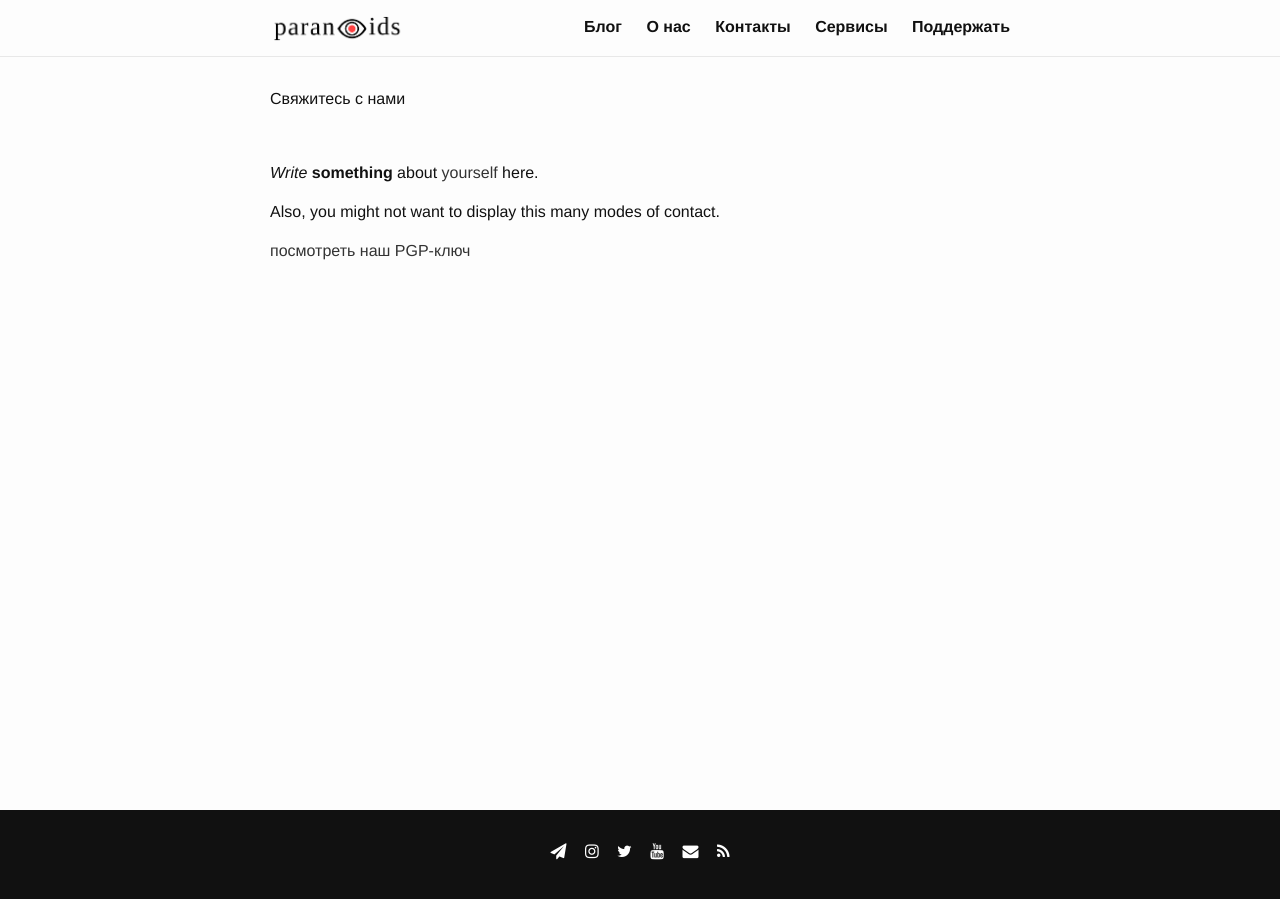
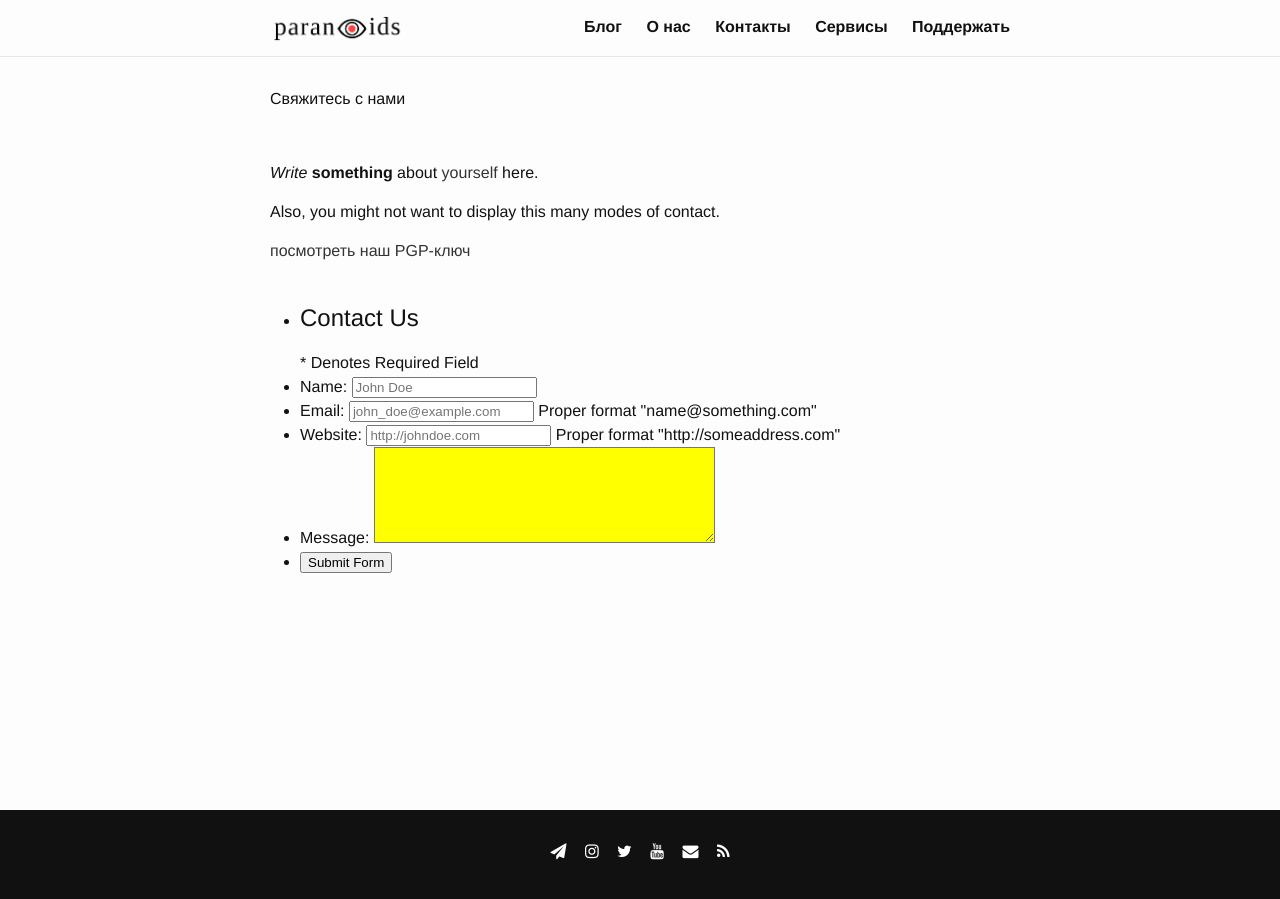
Before and after one commit to 2b7E1n6D0e5R7/2b7E1n6D0e5R7.github.io, a Jekyll site: the page built from _pages/contact.md, in a window 1280 px wide. Built offline with Jekyll 4.4.1, drawn with Linux system fonts in a browser that asks for light colours.

Commit message:
Update contact.md

```diff
--- a/_pages/contact.md
+++ b/_pages/contact.md
@@ -12,3 +12,36 @@ _Write_ **something** about [yourself](https://www.google.com/search?q=who+am+i)
 Also, you might not want to display this many modes of contact.
 
 [посмотреть наш PGP-ключ](/pgp)
+
+
+
+<form class="contact_form" action="/" method="post" name="contact_form" id="e41575620527i9a">
+    <input name="forms" type="hidden" class="formid" value="e41575620527i9a">
+    <ul>
+        <li>
+             <h2>Contact Us</h2>
+             <span class="required_notification">* Denotes Required Field</span>
+        </li>
+        <li>
+            <label for="name">Name:</label>
+            <input type="text"  placeholder="John Doe" required />
+        </li>
+        <li>
+            <label for="email">Email:</label>
+            <input type="email" name="email" placeholder="john_doe@example.com" required />
+            <span class="form_hint">Proper format "name@something.com"</span>
+        </li>
+        <li>
+            <label for="website">Website:</label>
+            <input type="url" name="website" placeholder="http://johndoe.com" required pattern="(http|https)://.+"/>
+            <span class="form_hint">Proper format "http://someaddress.com"</span>
+        </li>
+        <li>
+            <label for="message">Message:</label>
+            <textarea class="" name="message" cols="40" rows="6" required ></textarea>
+        </li>
+        <li>
+        	<button class="submit" type="submit">Submit Form</button>
+        </li>
+    </ul>
+</form>
```
